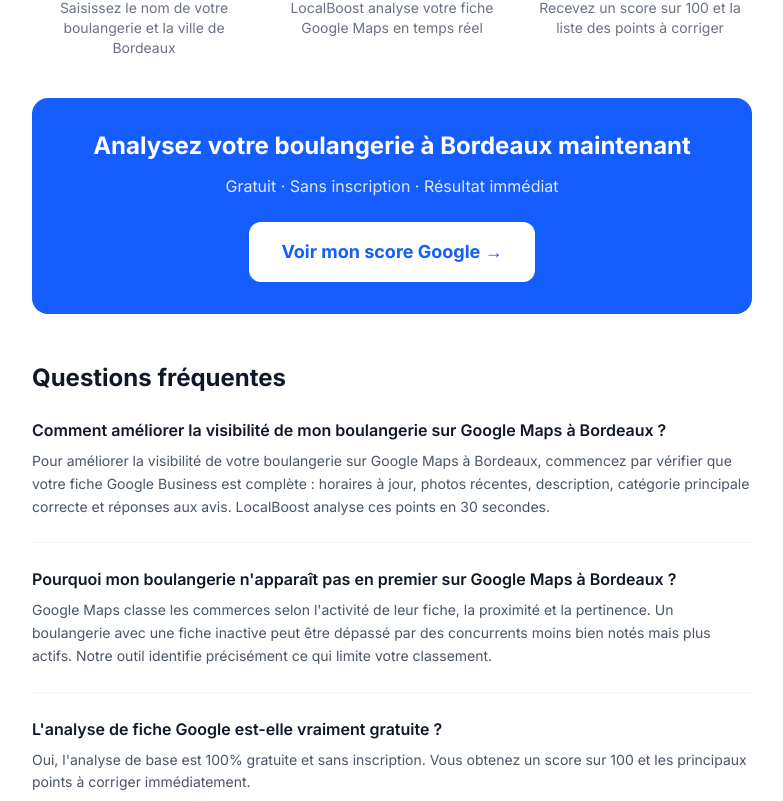
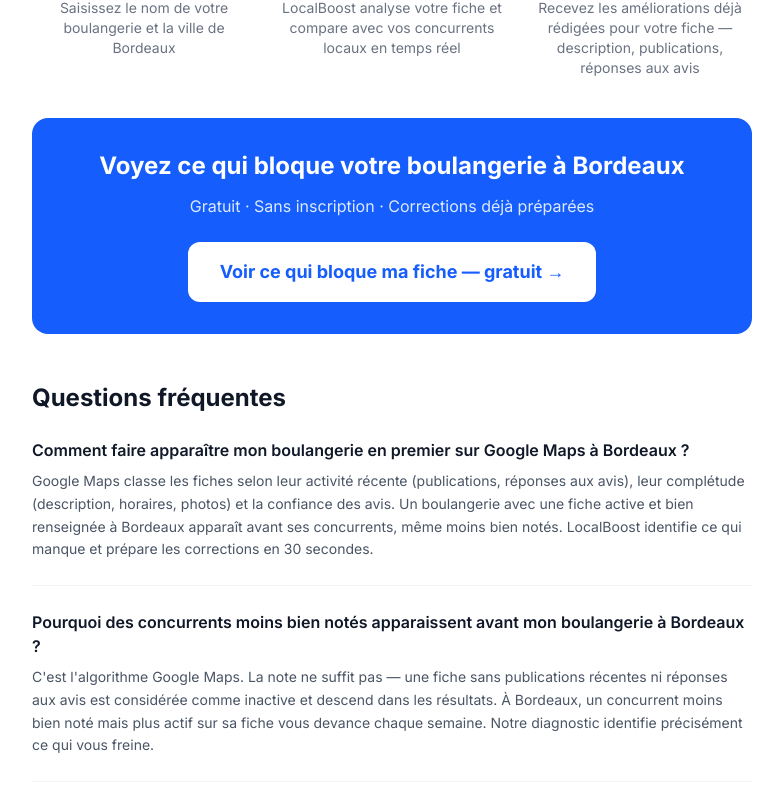
Before and after one commit to TheLocalBoost/localboost2, a Next.js app: page /boulangerie/bordeaux in a window 1280 px wide. Shown: the part 1139-1940 px from the top of the page, without its empty margins (248-1031 px from the left). Built offline with nearby package versions, Linux system fonts and the light colour scheme; no server answers.

Commit message:
seo: pages secteur/ville — langage dossier, score supprimé, FAQ propriétaires

```diff
--- a/app/[secteur]/[ville]/page.tsx
+++ b/app/[secteur]/[ville]/page.tsx
@@ -23,8 +23,8 @@
   const ville = unslugify(villeSlug)
   if (!secteur || !ville) return {}
 
-  const title = `Fiche Google ${secteur.label} à ${ville} — Analysez votre visibilité gratuit`
-  const description = `Votre fiche Google ${secteur.label} à ${ville} est-elle visible ? Analysez gratuitement en 30 secondes : score, points faibles, clients perdus. Sans inscription.`
+  const title = `${secteur.label} à ${ville} — Pourquoi votre fiche Google laisse partir des clients`
+  const description = `Votre fiche Google ${secteur.label} à ${ville} est-elle convaincante ? En 30 secondes, découvrez ce qui bloque votre visibilité et recevez les corrections déjà préparées. Gratuit, sans inscription.`
 
   return {
     title,
@@ -61,7 +61,7 @@
             ⚠️ Diagnostic gratuit — résultat en 30 secondes
           </div>
           <h1 className="text-4xl font-extrabold text-gray-900 leading-tight mb-4">
-            Votre fiche Google <span className="text-blue-600">{secteur.label} à {ville}</span> est-elle visible ?
+            Pourquoi votre fiche Google <span className="text-blue-600">{secteur.label} à {ville}</span> laisse partir des clients
           </h1>
           <p className="text-xl text-gray-500 mb-8">
             {secteur.description} {secteur.urgence}
@@ -70,7 +70,7 @@
             href={analyserUrl}
             className="inline-flex items-center gap-2 bg-green-600 text-white font-bold text-lg px-8 py-4 rounded-xl hover:bg-green-700 transition shadow-lg"
           >
-            Analyser ma fiche Google gratuitement →
+            Voir ce qui bloque ma fiche — gratuit →
           </Link>
           <p className="text-sm text-gray-400 mt-3">Aucune inscription · Aucune carte bancaire · Résultat immédiat</p>
         </div>
@@ -107,8 +107,8 @@
           <div className="grid sm:grid-cols-3 gap-6">
             {[
               { step: '1', title: 'Entrez votre nom', desc: `Saisissez le nom de votre ${secteur.label} et la ville de ${ville}` },
-              { step: '2', title: 'Analyse en 30s', desc: 'LocalBoost analyse votre fiche Google Maps en temps réel' },
-              { step: '3', title: 'Votre score', desc: 'Recevez un score sur 100 et la liste des points à corriger' },
+              { step: '2', title: 'Analyse en 30s', desc: 'LocalBoost analyse votre fiche et compare avec vos concurrents locaux en temps réel' },
+              { step: '3', title: 'Corrections préparées', desc: 'Recevez les améliorations déjà rédigées pour votre fiche — description, publications, réponses aux avis' },
             ].map(({ step, title, desc }) => (
               <div key={step} className="text-center">
                 <div className="w-12 h-12 rounded-full bg-blue-600 text-white font-bold text-xl flex items-center justify-center mx-auto mb-3">{step}</div>
@@ -122,14 +122,14 @@
         {/* CTA final */}
         <section className="bg-blue-600 rounded-2xl p-8 text-center text-white">
           <h2 className="text-2xl font-bold mb-3">
-            Analysez votre {secteur.label} à {ville} maintenant
+            Voyez ce qui bloque votre {secteur.label} à {ville}
           </h2>
-          <p className="text-blue-100 mb-6">Gratuit · Sans inscription · Résultat immédiat</p>
+          <p className="text-blue-100 mb-6">Gratuit · Sans inscription · Corrections déjà préparées</p>
           <Link
             href={analyserUrl}
             className="inline-flex items-center gap-2 bg-white text-blue-600 font-bold text-lg px-8 py-4 rounded-xl hover:bg-blue-50 transition"
           >
-            Voir mon score Google →
+            Voir ce qui bloque ma fiche — gratuit →
           </Link>
         </section>
 
@@ -139,16 +139,16 @@
           <div className="space-y-6">
             {[
               {
-                q: `Comment améliorer la visibilité de mon ${secteur.label} sur Google Maps à ${ville} ?`,
-                a: `Pour améliorer la visibilité de votre ${secteur.label} sur Google Maps à ${ville}, commencez par vérifier que votre fiche Google Business est complète : horaires à jour, photos récentes, description, catégorie principale correcte et réponses aux avis. LocalBoost analyse ces points en 30 secondes.`,
+                q: `Comment faire apparaître mon ${secteur.label} en premier sur Google Maps à ${ville} ?`,
+                a: `Google Maps classe les fiches selon leur activité récente (publications, réponses aux avis), leur complétude (description, horaires, photos) et la confiance des avis. Un ${secteur.label} avec une fiche active et bien renseignée à ${ville} apparaît avant ses concurrents, même moins bien notés. LocalBoost identifie ce qui manque et prépare les corrections en 30 secondes.`,
               },
               {
-                q: `Pourquoi mon ${secteur.label} n'apparaît pas en premier sur Google Maps à ${ville} ?`,
-                a: `Google Maps classe les commerces selon l'activité de leur fiche, la proximité et la pertinence. Un ${secteur.label} avec une fiche inactive peut être dépassé par des concurrents moins bien notés mais plus actifs. Notre outil identifie précisément ce qui limite votre classement.`,
+                q: `Pourquoi des concurrents moins bien notés apparaissent avant mon ${secteur.label} à ${ville} ?`,
+                a: `C'est l'algorithme Google Maps. La note ne suffit pas — une fiche sans publications récentes ni réponses aux avis est considérée comme inactive et descend dans les résultats. À ${ville}, un concurrent moins bien noté mais plus actif sur sa fiche vous devance chaque semaine. Notre diagnostic identifie précisément ce qui vous freine.`,
               },
               {
-                q: `L'analyse de fiche Google est-elle vraiment gratuite ?`,
-                a: `Oui, l'analyse de base est 100% gratuite et sans inscription. Vous obtenez un score sur 100 et les principaux points à corriger immédiatement.`,
+                q: `Qu'est-ce que LocalBoost prépare concrètement pour ma fiche ?`,
+                a: `Après l'analyse gratuite, LocalBoost génère un dossier complet personnalisé : nouvelle description optimisée pour votre ${secteur.label} à ${ville}, 12 publications prêtes à publier, réponses à vos avis clients, QR code collecte d'avis et plan d'action. Tout est prêt à mettre en ligne en 10 minutes.`,
               },
             ].map(({ q, a }, i) => (
               <div key={i} className="border-b border-gray-100 pb-6">
```
